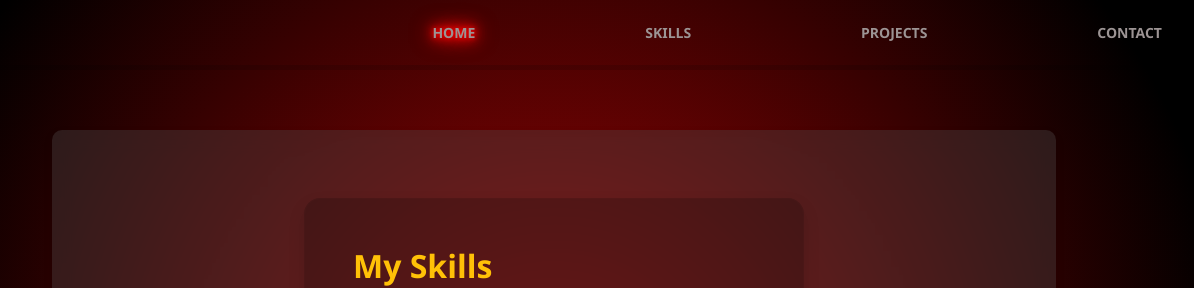
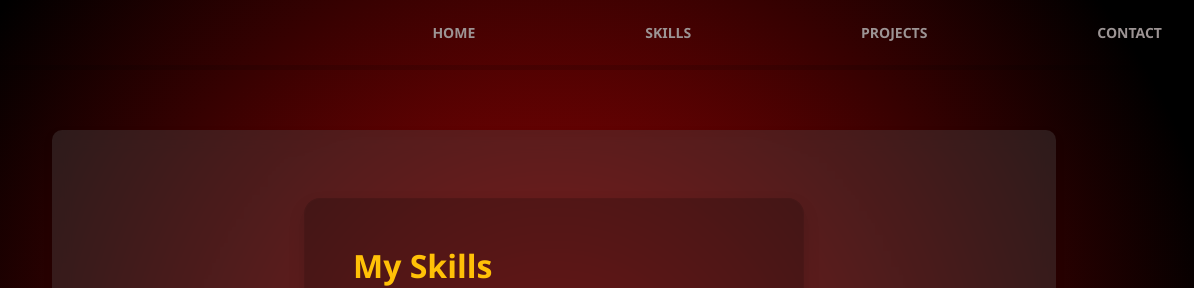
Before and after one commit to Sushant-WebDev/tx-Nexus_Projects, a plain HTML site: page Self-portfolio/skill.html in a window 1280 px wide. Shown: the top 288 px of the page, 86-1280 px from the left. Drawn offline with nearby package versions, Linux system fonts and the light colour scheme.

Commit message:
Update skill.html

```diff
--- a/Self-portfolio/skill.html
+++ b/Self-portfolio/skill.html
@@ -23,7 +23,7 @@
             <img src="./images/txNexus2.png" alt="">
         </a>
         <div class="nav-option">
-            <a class="active" href="/">home</a>
+            <a href="/">home</a>
             <a href="skill.html">skills</a>
             <a href="project.html">projects</a>
             <a href="contact.html">contact</a>
```
